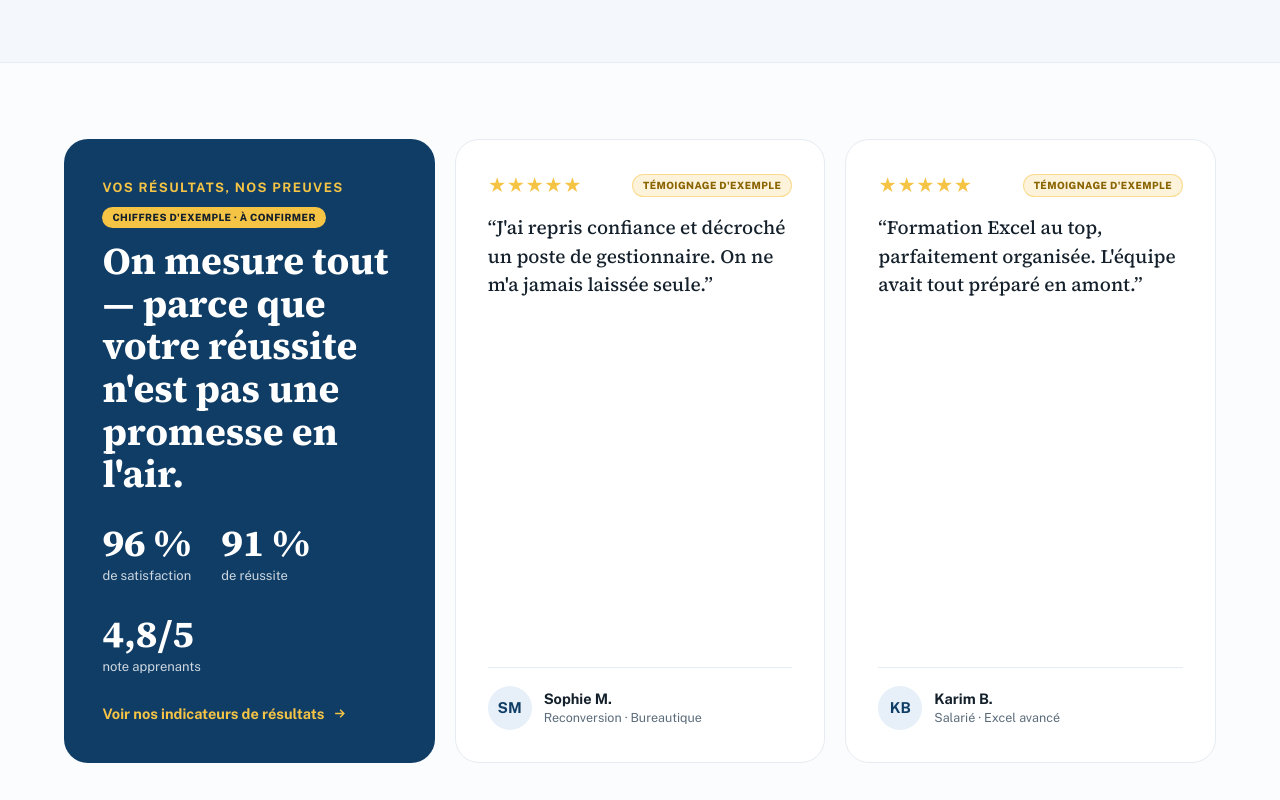
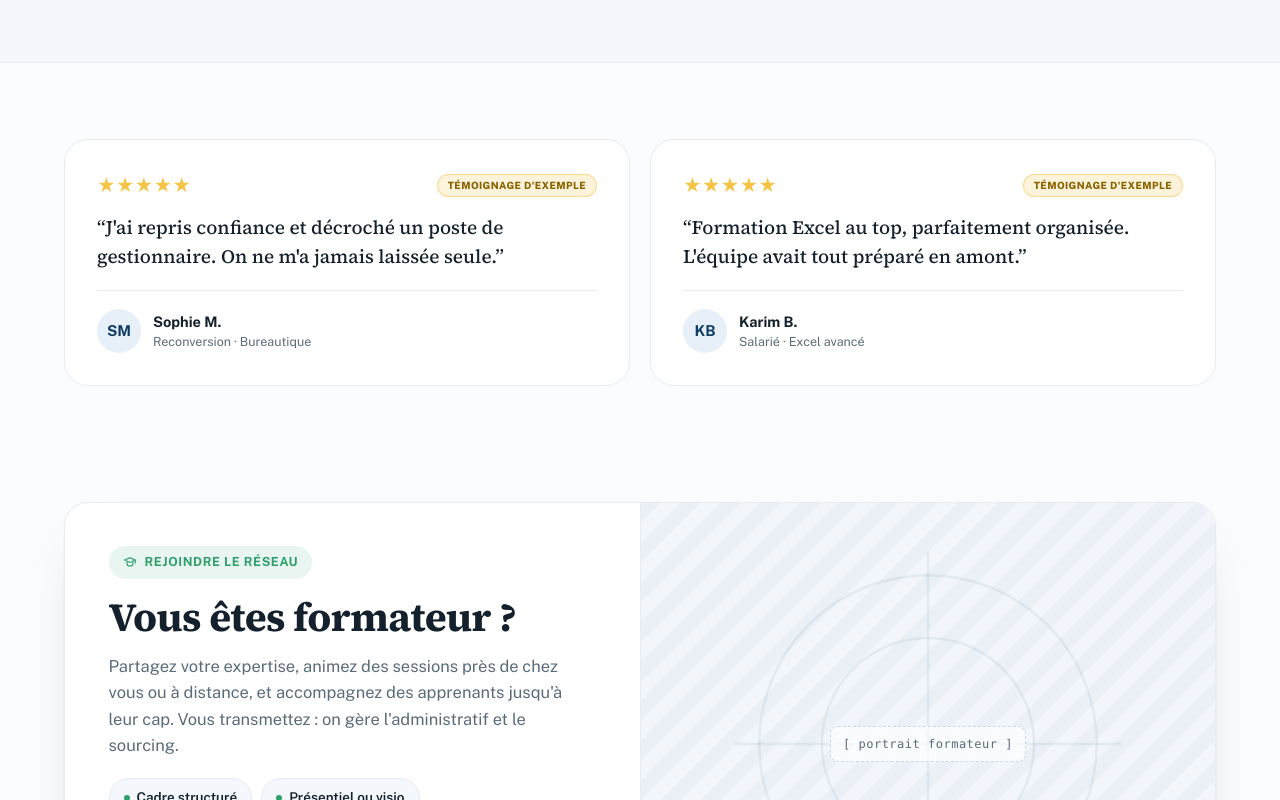
Before and after one commit to AbbaEzra/cap-competences, a Next.js app in the folder cap-competences-site/: page / in a window 1280 px wide. Shown: the part 1720-2520 px from the top of the page. Built offline with nearby package versions, Linux system fonts and the light colour scheme.

Commit message:
Remove fabricated stats blocks (satisfaction, entreprises accompagnées...)

```diff
--- a/cap-competences-site/app/entreprises/page.tsx
+++ b/cap-competences-site/app/entreprises/page.tsx
@@ -5,7 +5,6 @@ import { Footer } from "@/components/layout/Footer";
 import { CompassNeedle } from "@/components/brand/CompassNeedle";
 import { DevisForm } from "@/components/entreprises/DevisForm";
 import {
-  entHeroStats,
   entValues,
   entSteps,
   devisPerks,
@@ -112,17 +111,6 @@ export default function EntreprisesPage() {
                   Voir les domaines ↓
                 </a>
               </div>
-            </div>
-            <div className="grid grid-cols-2 gap-3">
-              {entHeroStats.map((hs) => (
-                <div key={hs.label} className="rounded-cap-xl border border-white/15 bg-white/[.07] p-5">
-                  <div className="serif text-[30px] font-bold leading-none text-white">{hs.value}</div>
-                  <div className="mt-1.5 text-[13px] leading-[1.4] text-[#B7CCE0]">{hs.label}</div>
-                </div>
-              ))}
-              <span className="col-span-2 inline-flex items-center gap-1.5 self-start rounded-cap-pill bg-cap-accent px-2.5 py-1 text-[10px] font-extrabold uppercase tracking-[.4px] text-cap-ink">
-                Chiffres d'exemple · à confirmer
-              </span>
             </div>
           </div>
         </section>
--- a/cap-competences-site/app/page.tsx
+++ b/cap-competences-site/app/page.tsx
@@ -5,7 +5,7 @@ import { HomeHero } from "@/components/home/HomeHero";
 import { CompassNeedle } from "@/components/brand/CompassNeedle";
 import { Reveal } from "@/components/ui/Reveal";
 import { CallbackButton } from "@/components/callback/CallbackButton";
-import { steps, proofStats, reviews, heroApprenantsStat } from "@/lib/data/home";
+import { steps, reviews, heroApprenantsStat } from "@/lib/data/home";
 import { getPoleNav, allFormations, poles } from "@/lib/catalogue";
 import { ROUTES } from "@/lib/data/site";
 
@@ -104,33 +104,6 @@ export default function HomePage() {
         {/* Preuves / témoignages */}
         <section className={`${sectionHead} py-[clamp(48px,6vw,84px)]`}>
           <div className="grid grid-cols-[repeat(auto-fit,minmax(300px,1fr))] items-stretch gap-5">
-            <Reveal className="flex flex-col justify-center rounded-cap-2xl bg-cap-navy p-[clamp(28px,3vw,40px)] text-white">
-              <div className="flex flex-wrap items-center gap-2.5">
-                <span className="text-[13px] font-bold uppercase tracking-[1.4px] text-cap-accent">
-                  Vos résultats, nos preuves
-                </span>
-                <span className="rounded-cap-pill bg-cap-accent px-2.5 py-[3px] text-[10px] font-extrabold uppercase tracking-[.4px] text-cap-ink">
-                  Chiffres d'exemple · à confirmer
-                </span>
-              </div>
-              <h2 className="serif mt-3 text-[clamp(28px,3vw,38px)] font-bold leading-[1.12]">
-                On mesure tout — parce que votre réussite n'est pas une promesse en l'air.
-              </h2>
-              <div className="mt-7 flex flex-wrap gap-[30px]">
-                {proofStats.map((s) => (
-                  <div key={s.label}>
-                    <div className="serif whitespace-nowrap text-[38px] font-bold leading-none">{s.value}</div>
-                    <div className="mt-1 text-[13px] opacity-80">{s.label}</div>
-                  </div>
-                ))}
-              </div>
-              <a href="#" className="mt-[26px] inline-flex items-center gap-2 text-[14.5px] font-bold text-cap-accent">
-                Voir nos indicateurs de résultats
-                <svg width="15" height="15" viewBox="0 0 24 24" fill="none" stroke="currentColor" strokeWidth="2.2">
-                  <path d="M5 12h14M13 6l6 6-6 6" />
-                </svg>
-              </a>
-            </Reveal>
             {reviews.map((rv) => (
               <Reveal key={rv.name} className="flex flex-col rounded-cap-2xl border border-cap-border bg-white p-[clamp(24px,2.6vw,32px)]">
                 <div className="mb-3.5 flex items-center justify-between gap-1">
--- a/cap-competences-site/lib/data/entreprises.ts
+++ b/cap-competences-site/lib/data/entreprises.ts
@@ -1,11 +1,4 @@
 // Données de la page « Entreprises » (B2B intra, organisation gérée de bout en bout).
-
-export const entHeroStats = [
-  { value: "+250", label: "entreprises accompagnées" },
-  { value: "96 %", label: "de satisfaction" },
-  { value: "48 h", label: "pour un devis" },
-  { value: "Intra", label: "sur-mesure & à distance" },
-];
 
 export type EntIcon = "star" | "graduation" | "screen" | "shield";
 
--- a/cap-competences-site/lib/data/home.ts
+++ b/cap-competences-site/lib/data/home.ts
@@ -79,12 +79,6 @@ export const steps = [
   { n: "4", title: "Vous avancez, validez", text: "Formation, suivi de progression, et une compétence reconnue à l'arrivée." },
 ];
 
-export const proofStats = [
-  { value: "96 %", label: "de satisfaction" },
-  { value: "91 %", label: "de réussite" },
-  { value: "4,8/5", label: "note apprenants" },
-];
-
 export const reviews = [
   {
     quote:
```
